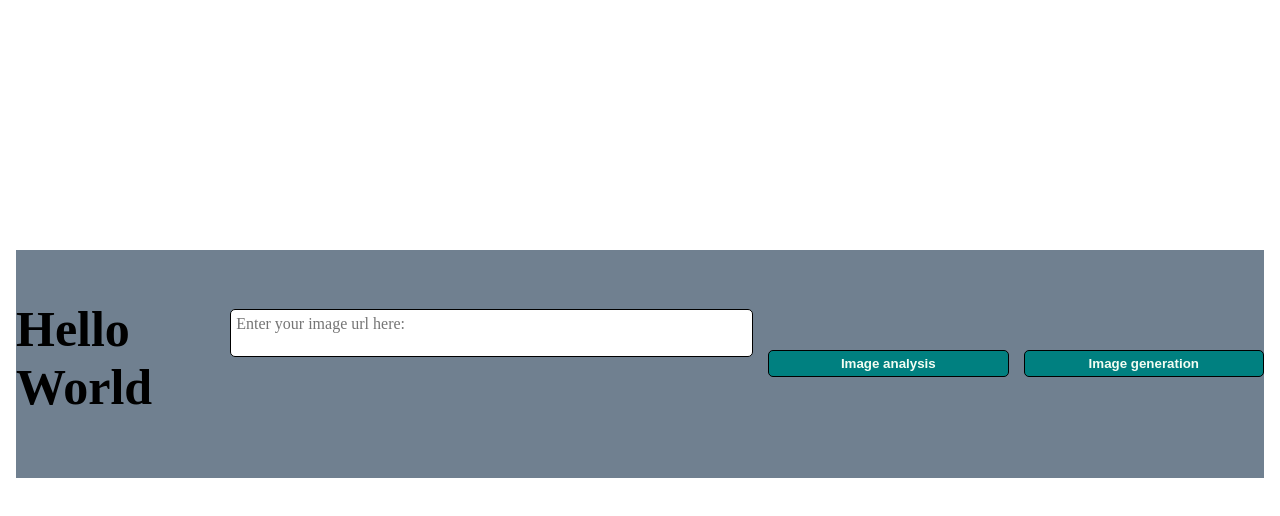
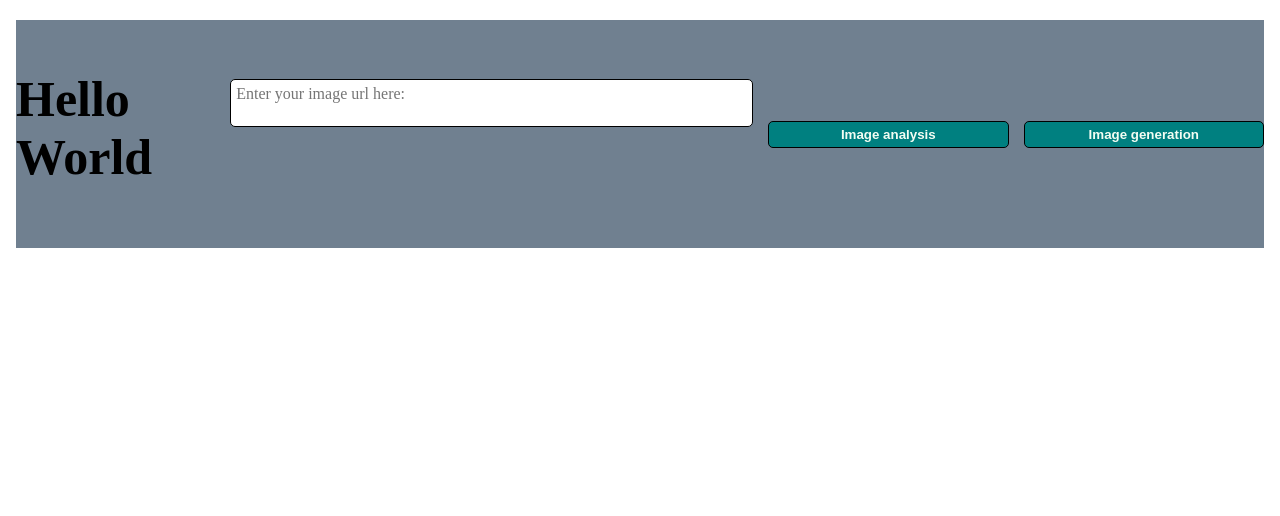
Before and after one commit to JerrySantana/analyze-and-generate-images-with-Azure-AI, a React (Create React App) app: page / in a window 1280 px wide. Shown: the top 516 px of the page. Built offline with nearby package versions, Linux system fonts and the light colour scheme; the HTML template or start-up script is replaced by a standard one.

Commit message:
Modified the css

```diff
--- a/src/index.css
+++ b/src/index.css
@@ -4,7 +4,8 @@
     width: 100%;
     height: 100%;
     position: top;
-    margin-top: 20%;
+    margin-top: 20px;
+    margin-bottom: 20px;
     align-content: center;
     align-items: center;
     background-color: slategray;
```
